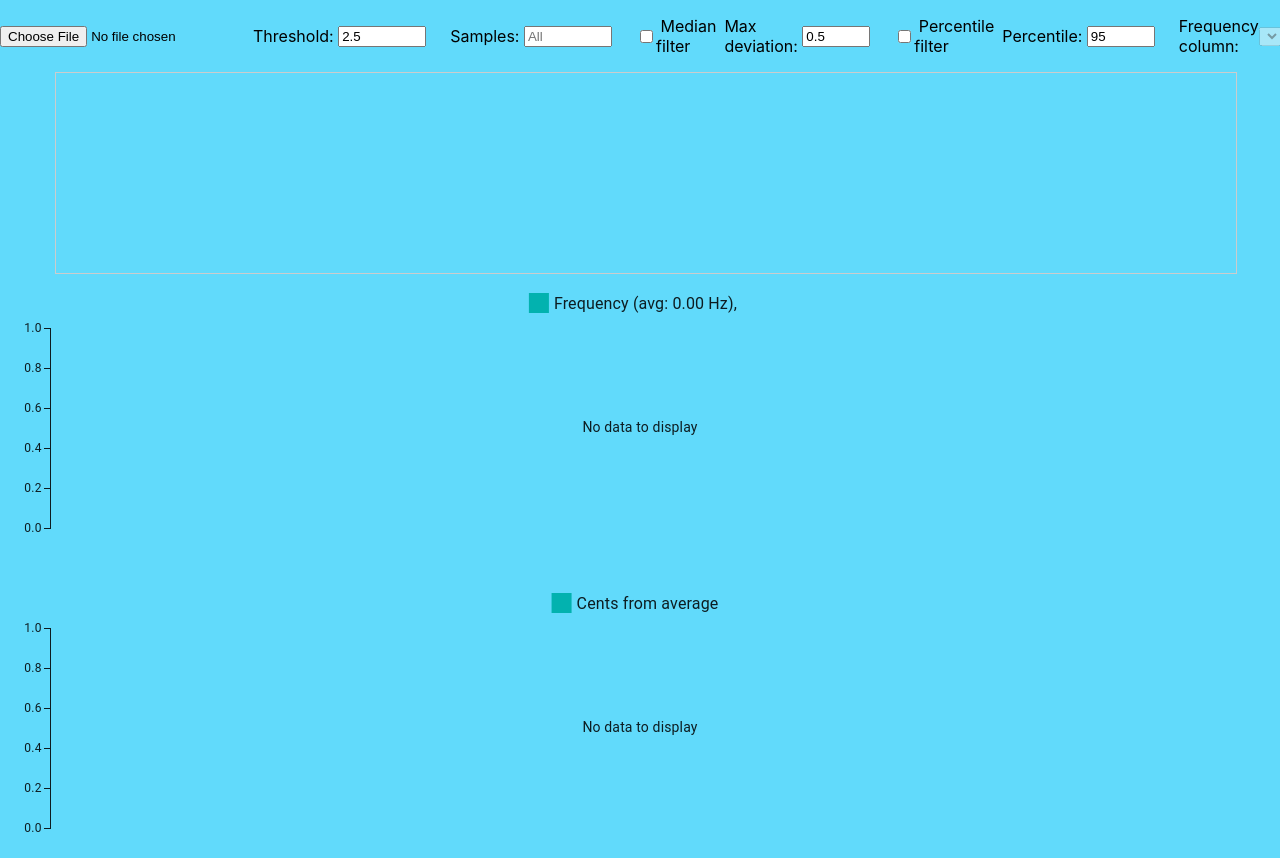
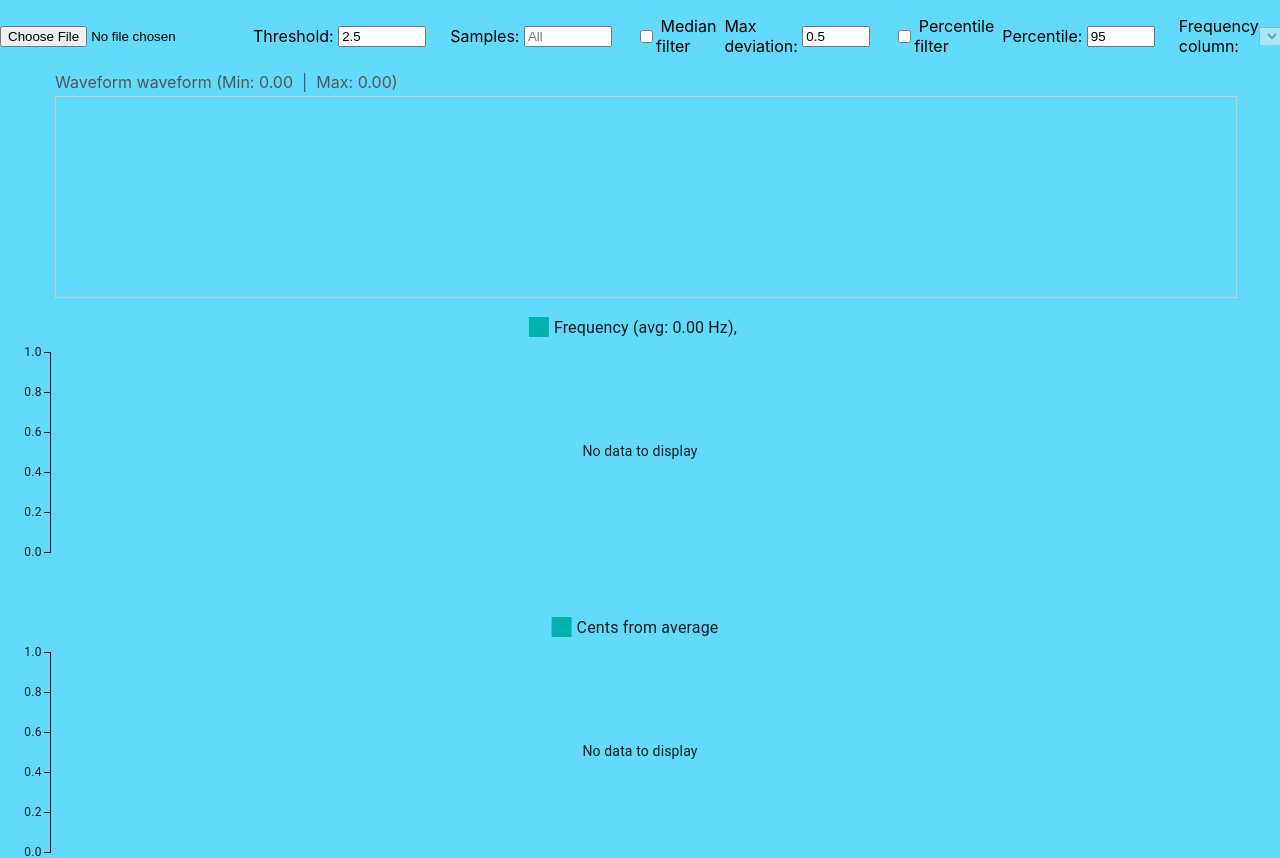
Before and after one commit to xonik/frequency-analyzer, a React (Create React App) app: page / in a window 1280 px wide. Shown: the top 858 px of the page. Built offline with nearby package versions, Linux system fonts and the light colour scheme.

Commit message:
Added label to the bitmap plot.

```diff
--- a/src/App.tsx
+++ b/src/App.tsx
@@ -201,6 +201,7 @@ function App() {
                     />
                 </div>
                 <BitmapPlot
+                    label={`${columnNames[waveColumn - 1] || 'Waveform'} waveform`}
                     samples={waveSamples}
                     width={chartWidth - 100}
                     height={200}
--- a/src/components/BitmapPlot.tsx
+++ b/src/components/BitmapPlot.tsx
@@ -2,6 +2,7 @@ import React, { useRef, useEffect } from 'react';
 import type { Sample } from '../logic/calculator';
 
 type BitmapPlotProps = {
+    label: string;
     samples: Sample[];
     width?: number;
     height?: number;
@@ -10,6 +11,7 @@ type BitmapPlotProps = {
 };
 
 const BitmapPlot: React.FC<BitmapPlotProps> = ({
+                                                   label,
                                                    samples,
                                                    width = 600,
                                                    height = 200,
@@ -18,17 +20,17 @@ const BitmapPlot: React.FC<BitmapPlotProps> = ({
                                                }) => {
     const canvasRef = useRef<HTMLCanvasElement>(null);
 
+    // Compute min and max
+    const values = samples.map(s => s.value).filter(v => typeof v === 'number' && !isNaN(v));
+    const min = values.length > 0 ? Math.min(...values) : 0;
+    const max = values.length > 0 ? Math.max(...values) : 0;
+
     useEffect(() => {
         if (!canvasRef.current || samples.length === 0) return;
         const ctx = canvasRef.current.getContext('2d');
         if (!ctx) return;
 
         ctx.clearRect(0, 0, width, height);
-
-        // Find min/max for scaling
-        const values = samples.map(s => s.value).filter(v => typeof v === 'number' && !isNaN(v));
-        const min = Math.min(...values);
-        const max = Math.max(...values);
 
         // Draw line
         ctx.beginPath();
@@ -41,15 +43,20 @@ const BitmapPlot: React.FC<BitmapPlotProps> = ({
         ctx.strokeStyle = '#d21919';
         ctx.lineWidth = 0.5;
         ctx.stroke();
-    }, [samples, width, height]);
+    }, [samples, width, height, min, max]);
 
     return (
-        <canvas
-            ref={canvasRef}
-            width={width}
-            height={height}
-            style={{ border: '1px solid #ccc', marginLeft, marginRight }}
-        />
+        <div style={{ marginLeft, marginRight }}>
+            <div style={{ marginBottom: 4, fontSize: 16, color: '#555' }}>
+                {label} (Min: {min.toFixed(2)} &nbsp;|&nbsp; Max: {max.toFixed(2)})
+            </div>
+            <canvas
+                ref={canvasRef}
+                width={width}
+                height={height}
+                style={{ border: '1px solid #ccc' }}
+            />
+        </div>
     );
 };
 
```
